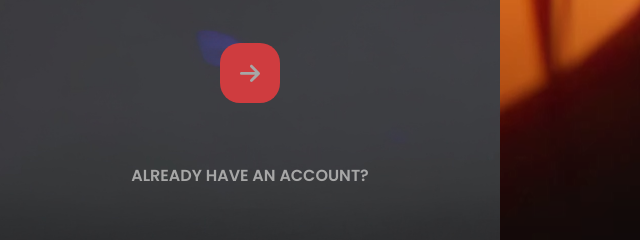
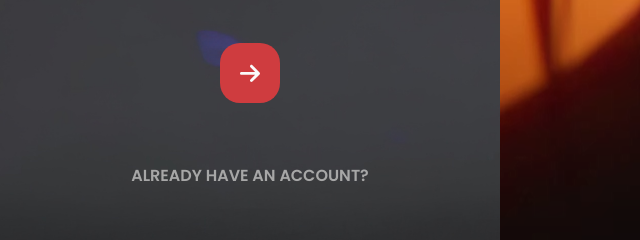
Before and after one commit to codecooked/Mransite, a website: page public/signup.html in a window 1280 px wide. Shown: the part 558-798 px from the top of the page, 0-640 px from the left. Drawn offline with Linux system fonts and the light colour scheme.

Commit message:
Update signup.html

```diff
--- a/public/signup.html
+++ b/public/signup.html
@@ -60,7 +60,7 @@
         </div>
 
         <div class="container">
-          <button type="submit" class="login-btn" disabled>
+          <button type="submit" class="login-btn" enable>
             <svg xmlns="http://www.w3.org/2000/svg" viewBox="0 0 448 512">
               <path
                 d="M438.6 278.6l-160 160C272.4 444.9 264.2 448 256 448s-16.38-3.125-22.62-9.375c-12.5-12.5-12.5-32.75 0-45.25L338.8 288H32C14.33 288 .0016 273.7 .0016 256S14.33 224 32 224h306.8l-105.4-105.4c-12.5-12.5-12.5-32.75 0-45.25s32.75-12.5 45.25 0l160 160C451.1 245.9 451.1 266.1 438.6 278.6z"
```
